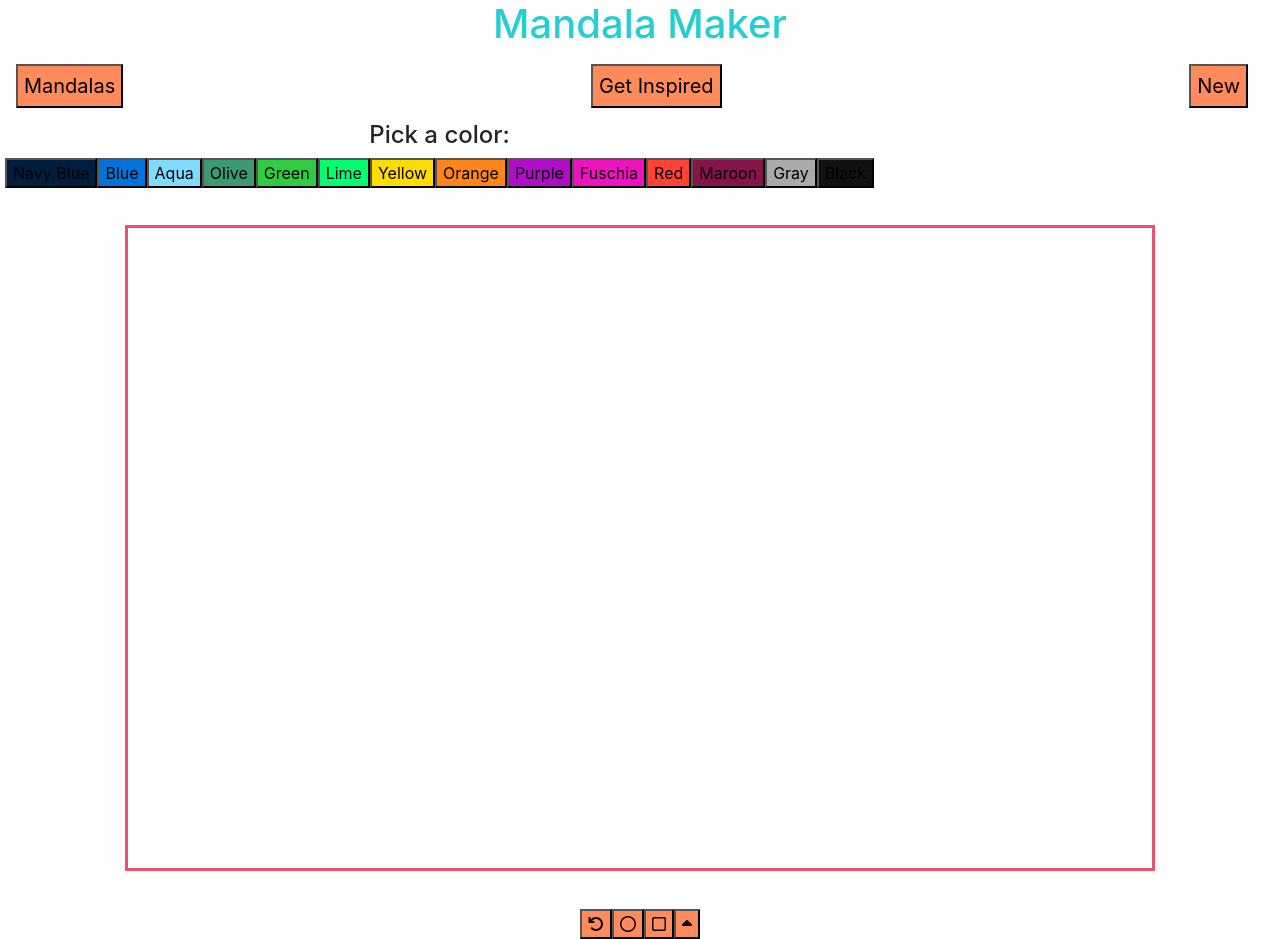
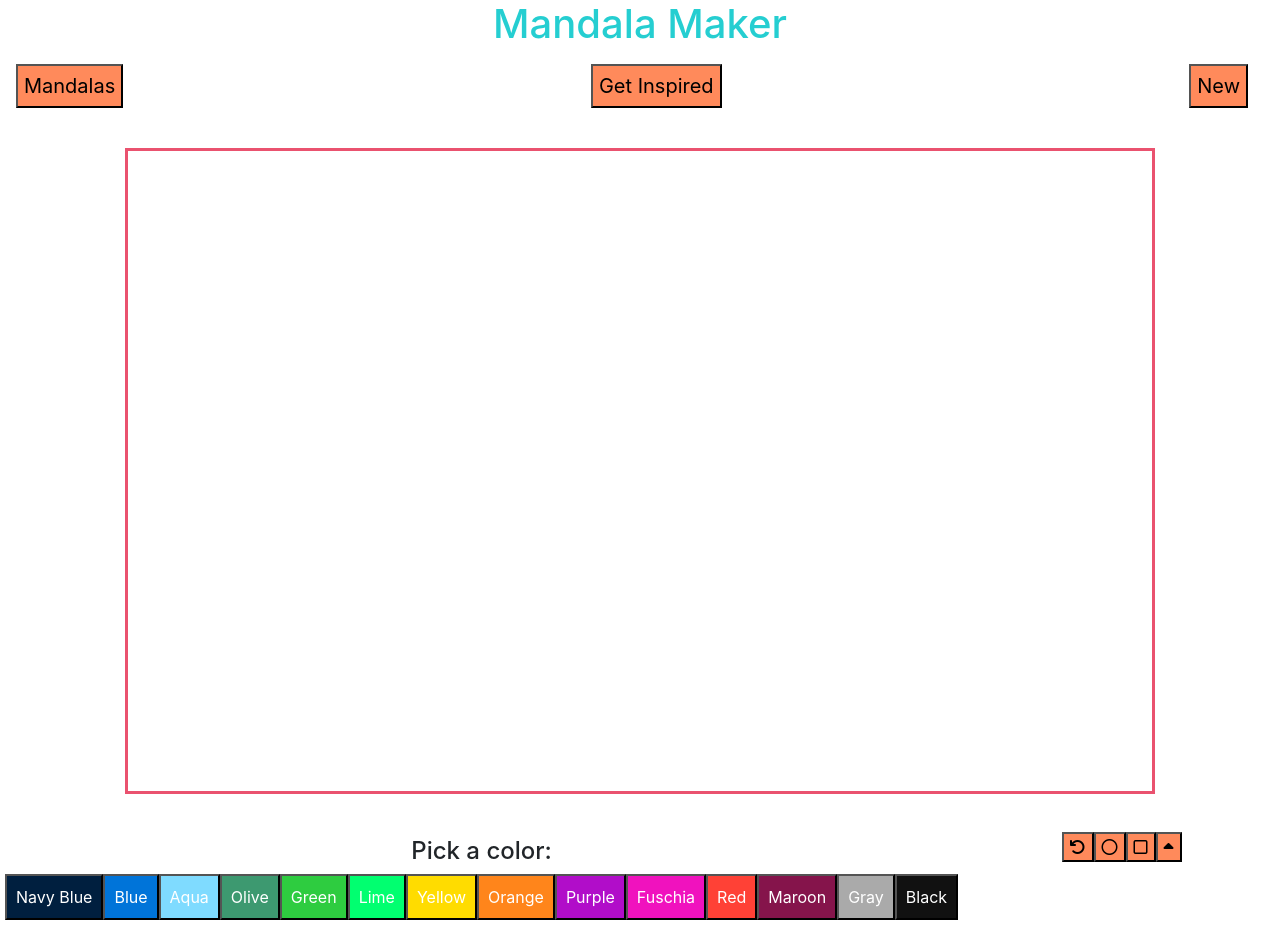
Before and after one commit to nicoledow/mandala-maker, a React (Create React App) app in the folder mandala-maker/: page / in a window 1280 px wide. Built offline with nearby package versions, Linux system fonts and the light colour scheme.

Commit message:
changing color of ellipse now works

```diff
--- a/mandala-maker/src/App.js
+++ b/mandala-maker/src/App.js
@@ -2,13 +2,11 @@ import React from 'react';
 import './App.css';
 import ShapesContainer from './Containers/ShapesContainer';
 import Navbar from './Components/Navbar';
-import ColorPalette from './Components/ColorPalette';
 
 function App() {
   return (
     <div className="App">
       <Navbar />
-      <ColorPalette />
       <ShapesContainer />
     </div>
   );
--- a/mandala-maker/src/Containers/ShapesContainer.js
+++ b/mandala-maker/src/Containers/ShapesContainer.js
@@ -2,6 +2,8 @@ import React from 'react';
 import Toolbar from '../Components/Toolbar';
 import Canvas from './Canvas';
 import { connect } from 'react-redux';
+import ColorPalette from '../Components/ColorPalette';
+
 
 class ShapesContainer extends React.Component {
     constructor() {
@@ -17,6 +19,7 @@ class ShapesContainer extends React.Component {
         return(
             <div>
                 <Canvas currentShape={this.state.currentShape} addShape={this.props.addShape} />
+                <ColorPalette />
                 <Toolbar chooseShape={this.chooseShape}/>
             </div>
         )
--- a/mandala-maker/src/index.css
+++ b/mandala-maker/src/index.css
@@ -42,7 +42,7 @@ nav button {
   margin: 5px;
 }
 
-#color-palette div {
+#color-palette button {
   color: white;
   padding: 9px;
 }
--- a/mandala-maker/src/reducers/handledrawings.js
+++ b/mandala-maker/src/reducers/handledrawings.js
@@ -3,6 +3,7 @@ const handleDrawings = (state = { shapes: [], selectedColor: '' }, action) => {
         case 'ADD_SHAPE':
           return { ...state, shapes: [...state.shapes, action.shape]}
         case 'CHANGE_SELECTED_COLOR':
+          console.log('made it to reducer')
           return {...state, selectedColor: action.color }
         default:
             return state;
```
